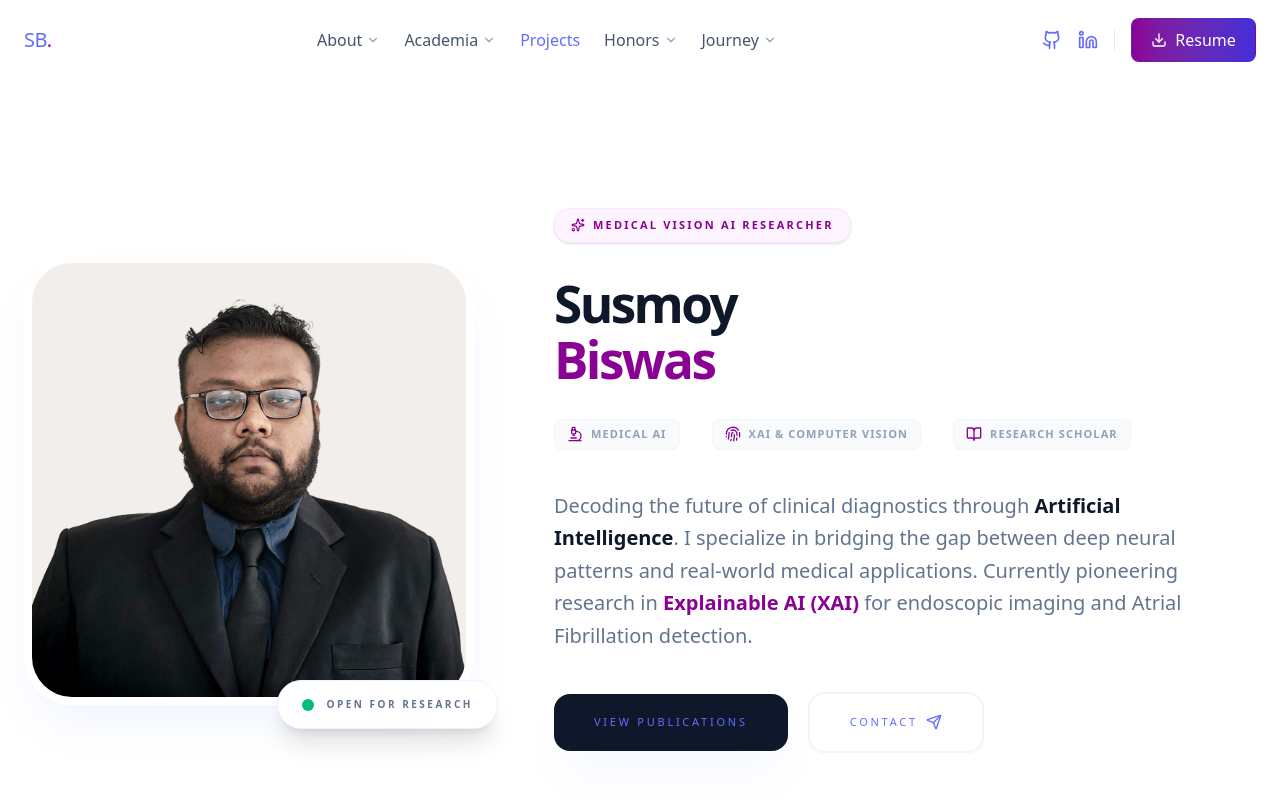
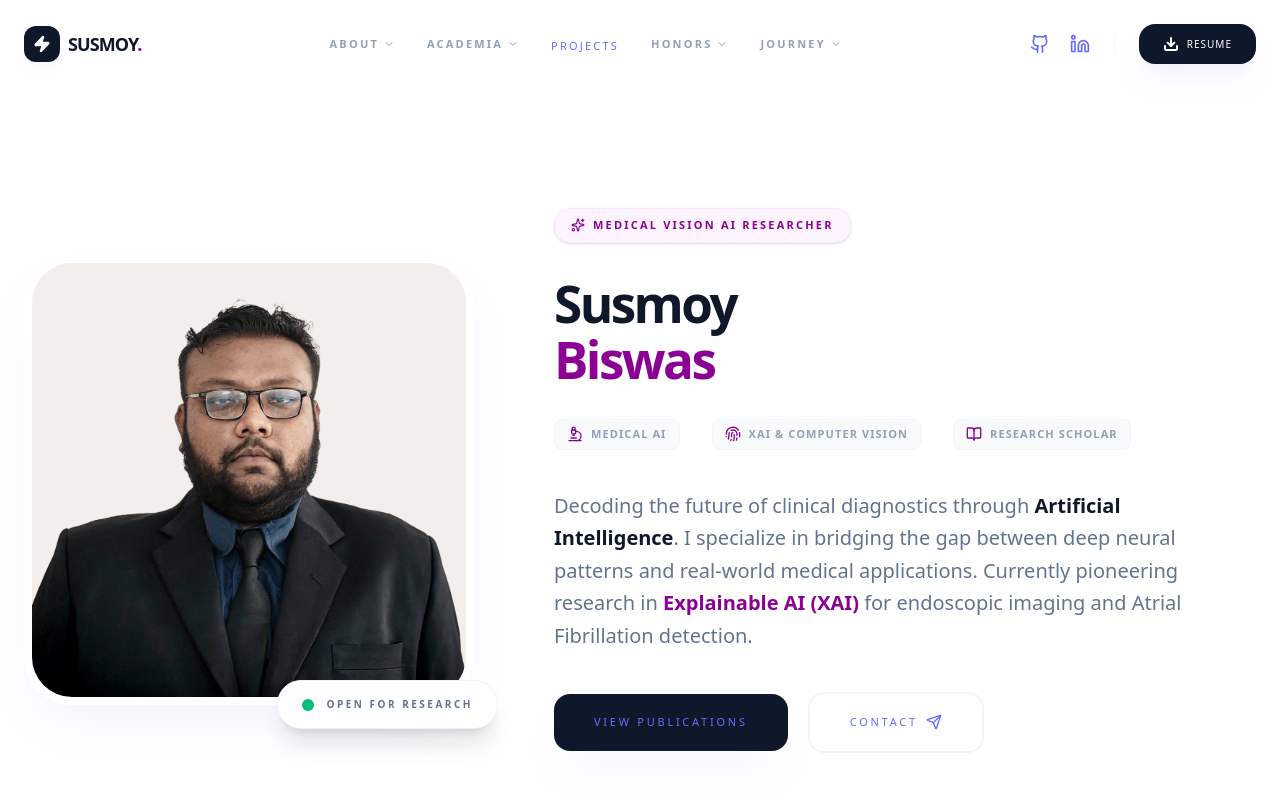
Before and after one commit to susb47/port-sbs, a React (Vite) app in the folder my-portfolio/: page / in a window 1280 px wide. Shown: the top 800 px of the page. Built offline with nearby package versions, Linux system fonts and the light colour scheme.

Commit message:
Added Resume

```diff
--- a/my-portfolio/src/components/Navbar.jsx
+++ b/my-portfolio/src/components/Navbar.jsx
@@ -1,14 +1,14 @@
 import React, { useState, useEffect } from "react";
-import { Download, Github, Linkedin, Menu, X, ChevronDown } from "lucide-react";
+import { Download, Github, Linkedin, Menu, X, ChevronDown, Zap } from "lucide-react";
 import { motion, AnimatePresence } from "framer-motion";
+import resumeFile from "../assets/resume.pdf";
 
-// Our New Organized Information Architecture
 const navStructure = [
   {
     title: "About",
     links: [
       { name: "Overview", href: "#about" },
-      { name: "Skills", href: "#skills" },
+      { name: "Impact", href: "#impact" },
     ]
   },
   {
@@ -21,7 +21,7 @@ const navStructure = [
   },
   {
     title: "Projects",
-    href: "#projects", // Direct link, no dropdown
+    href: "#projects",
   },
   {
     title: "Honors",
@@ -34,7 +34,6 @@ const navStructure = [
   {
     title: "Journey",
     links: [
-      { name: "Extra Curricular", href: "#extra-curricular" },
       { name: "Hall of Failure", href: "#hall-of-failure" },
     ]
   }
@@ -43,10 +42,9 @@ const navStructure = [
 const Navbar = () => {
   const [isOpen, setIsOpen] = useState(false);
   const [scrolled, setScrolled] = useState(false);
-  const [activeDropdown, setActiveDropdown] = useState(null); // For Desktop
-  const [mobileExpanded, setMobileExpanded] = useState(null); // For Mobile
+  const [activeDropdown, setActiveDropdown] = useState(null);
+  const [mobileExpanded, setMobileExpanded] = useState(null);
 
-  // Handle scroll effect
   useEffect(() => {
     const handleScroll = () => setScrolled(window.scrollY > 20);
     window.addEventListener("scroll", handleScroll);
@@ -55,19 +53,24 @@ const Navbar = () => {
 
   return (
     <header
-      className={`fixed top-0 w-full z-50 transition-all duration-300 ${
-        scrolled ? "bg-white/90 backdrop-blur-md shadow-sm border-b border-indigo-50" : "bg-white"
+      className={`fixed top-0 w-full z-[100] transition-all duration-500 ${
+        scrolled ? "bg-white/80 backdrop-blur-md shadow-sm border-b border-slate-100 py-3" : "bg-white py-5"
       }`}
     >
-      <div className="container mx-auto px-6 h-16 md:h-20 flex items-center justify-between">
+      <div className="container mx-auto px-6 max-w-7xl flex items-center justify-between">
 
         {/* Logo */}
-        <a href="#" className="text-xl font-bold text-slate-900 tracking-tight z-50">
-          SB<span className="text-fuchsia-800">.</span>
+        <a href="#" className="flex items-center gap-2 group z-[110]">
+          <div className="w-9 h-9 bg-slate-900 rounded-xl flex items-center justify-center text-white group-hover:bg-fuchsia-800 transition-colors shadow-lg shadow-indigo-100/20">
+            <Zap size={18} fill="currentColor" />
+          </div>
+          <span className="text-lg font-black tracking-tighter text-slate-900 uppercase">
+            Susmoy<span className="text-fuchsia-800">.</span>
+          </span>
         </a>
 
         {/* DESKTOP NAVIGATION */}
-        <nav className="hidden xl:flex items-center gap-6 z-50">
+        <nav className="hidden xl:flex items-center gap-8">
           {navStructure.map((item, index) => (
             <div
               key={item.title}
@@ -76,38 +79,33 @@ const Navbar = () => {
               onMouseLeave={() => setActiveDropdown(null)}
             >
               {item.href ? (
-                // Direct Link (Projects)
                 <a
                   href={item.href}
-                  className="font-medium text-slate-600 transition-all duration-300 hover:text-transparent hover:bg-clip-text hover:bg-gradient-to-r hover:from-fuchsia-700 hover:to-indigo-600 py-6"
+                  className="text-[11px] font-black uppercase tracking-[0.2em] text-slate-400 hover:text-fuchsia-800 transition-colors py-4"
                 >
                   {item.title}
                 </a>
               ) : (
-                // Dropdown Trigger
-                <div className="flex items-center gap-1 font-medium text-slate-600 cursor-pointer transition-all duration-300 hover:text-transparent hover:bg-clip-text hover:bg-gradient-to-r hover:from-fuchsia-700 hover:to-indigo-600 py-6 group">
+                <div className="flex items-center gap-1 text-[11px] font-black uppercase tracking-[0.2em] text-slate-400 cursor-pointer hover:text-fuchsia-800 transition-colors py-4 group">
                   {item.title}
-                  <ChevronDown size={14} className="text-slate-400 group-hover:text-fuchsia-700 transition-transform duration-300 group-hover:rotate-180" />
+                  <ChevronDown size={12} className={`transition-transform duration-300 ${activeDropdown === index ? "rotate-180 text-fuchsia-800" : ""}`} />
                 </div>
               )}
 
-              {/* Animated Dropdown Menu */}
-              {!item.href && (
               <AnimatePresence>
-                  {activeDropdown === index && (
+                {activeDropdown === index && !item.href && (
                   <motion.div
                     initial={{ opacity: 0, y: 10, scale: 0.95 }}
                     animate={{ opacity: 1, y: 0, scale: 1 }}
                     exit={{ opacity: 0, y: 10, scale: 0.95 }}
-                      transition={{ duration: 0.2 }}
-                      className="absolute top-full left-0 mt-[-10px] w-48 bg-white border border-indigo-50 rounded-xl shadow-xl overflow-hidden py-2"
+                    className="absolute top-full left-[-20px] w-56 bg-white border border-slate-100 rounded-2xl shadow-2xl shadow-indigo-100/50 overflow-hidden py-3"
                   >
                     {item.links.map((link) => (
                       <a
                         key={link.name}
                         href={link.href}
                         onClick={() => setActiveDropdown(null)}
-                          className="block px-4 py-2 text-sm text-slate-600 hover:text-fuchsia-800 hover:bg-gradient-to-r hover:from-indigo-50 hover:to-fuchsia-50 transition-all"
+                        className="block px-6 py-3 text-[10px] font-bold uppercase tracking-widest text-slate-500 hover:text-fuchsia-800 hover:bg-slate-50 transition-all"
                       >
                         {link.name}
                       </a>
@@ -115,83 +113,93 @@ const Navbar = () => {
                   </motion.div>
                 )}
               </AnimatePresence>
-              )}
             </div>
           ))}
         </nav>
 
-        {/* Right Side: Socials & Resume (Desktop) */}
-        <div className="hidden md:flex items-center gap-4 z-50">
-          <div className="flex gap-4 pr-4 border-r border-indigo-100">
-            <a href="#" className="text-slate-400 hover:text-fuchsia-800 transition-colors"><Github size={20} /></a>
-            <a href="#" className="text-slate-400 hover:text-blue-600 transition-colors"><Linkedin size={20} /></a>
+        {/* Right Side Tools */}
+        <div className="hidden md:flex items-center gap-6">
+          <div className="flex gap-5 border-r border-slate-100 pr-6">
+            <a
+              href="https://github.com/susb47"
+              target="_blank"
+              rel="noreferrer"
+              className="text-slate-400 hover:text-fuchsia-800 transition-all hover:scale-110"
+            >
+              <Github size={20} />
+            </a>
+            <a
+              href="https://www.linkedin.com/in/susmoybiswas47"
+              target="_blank"
+              rel="noreferrer"
+              className="text-slate-400 hover:text-fuchsia-800 transition-all hover:scale-110"
+            >
+              <Linkedin size={20} />
+            </a>
           </div>
-          <button className="flex items-center gap-2 bg-gradient-to-r from-fuchsia-800 to-indigo-700 text-white px-5 py-2.5 rounded-full text-sm font-bold hover:shadow-lg hover:shadow-fuchsia-800/30 transition-all hover:scale-105">
-            <Download size={16} /> Resume
+
+          <a
+            href={resumeFile}
+            download="Susmoy_Biswas_Resume.pdf"
+            className="flex items-center gap-2 bg-slate-900 text-white px-6 py-3 rounded-2xl font-black text-[10px] uppercase tracking-widest hover:bg-fuchsia-800 transition-all shadow-xl shadow-indigo-100/40 hover:-translate-y-1 active:translate-y-0"
+          >
+            <Download size={16} strokeWidth={3} className="text-white" />
+            <span className="text-white">Resume</span>
+          </a>
+        </div>
+
+        {/* Mobile Toggle */}
+        <button className="xl:hidden text-slate-900 z-[110] p-2" onClick={() => setIsOpen(!isOpen)}>
+          {isOpen ? <X size={28} /> : <Menu size={28} />}
         </button>
       </div>
 
-        {/* Mobile Menu Toggle */}
-        <button
-          className="xl:hidden text-slate-900 z-50 p-2 -mr-2"
-          onClick={() => setIsOpen(!isOpen)}
-        >
-          {isOpen ? <X size={24} /> : <Menu size={24} />}
-        </button>
-      </div>
-
-      {/* MOBILE NAVIGATION DROPDOWN (Accordion Style) */}
+      {/* MOBILE MENU (Full-screen Slide) */}
       <AnimatePresence>
         {isOpen && (
           <motion.div
-            initial={{ opacity: 0, height: 0 }}
-            animate={{ opacity: 1, height: "auto" }}
-            exit={{ opacity: 0, height: 0 }}
-            className="xl:hidden absolute top-16 md:top-20 left-0 w-full bg-white border-b border-indigo-100 shadow-2xl overflow-hidden flex flex-col"
+            initial={{ x: "100%" }}
+            animate={{ x: 0 }}
+            exit={{ x: "100%" }}
+            transition={{ type: "spring", damping: 30, stiffness: 300 }}
+            className="xl:hidden fixed inset-0 w-full h-screen bg-white z-[105] flex flex-col"
           >
-            <div className="px-6 py-4 flex flex-col gap-2 max-h-[70vh] overflow-y-auto no-scrollbar">
+            <div className="flex-1 overflow-y-auto px-8 pt-32 pb-10">
               {navStructure.map((item, index) => (
-                <div key={item.title} className="border-b border-slate-100 last:border-0 pb-2">
+                <div key={item.title} className="mb-6">
                   {item.href ? (
-                    // Mobile Direct Link
                     <a
                       href={item.href}
                       onClick={() => setIsOpen(false)}
-                      className="block py-3 text-lg font-bold text-slate-800 hover:text-fuchsia-800"
+                      className="text-4xl font-black text-slate-900 uppercase tracking-tighter"
                     >
                       {item.title}
                     </a>
                   ) : (
-                    // Mobile Accordion Trigger
                     <div>
                       <button
                         onClick={() => setMobileExpanded(mobileExpanded === index ? null : index)}
-                        className="w-full flex items-center justify-between py-3 text-lg font-bold text-slate-800 hover:text-fuchsia-800"
+                        className="w-full flex items-center justify-between text-4xl font-black text-slate-900 uppercase tracking-tighter"
                       >
                         {item.title}
-                        <ChevronDown
-                          size={20}
-                          className={`transition-transform duration-300 ${mobileExpanded === index ? "rotate-180 text-fuchsia-800" : "text-slate-400"}`}
-                        />
+                        <ChevronDown size={32} className={`transition-transform duration-300 ${mobileExpanded === index ? "rotate-180 text-fuchsia-800" : "text-slate-300"}`} />
                       </button>
-
-                      {/* Mobile Accordion Content */}
                       <AnimatePresence>
                         {mobileExpanded === index && (
                           <motion.div
-                            initial={{ opacity: 0, height: 0 }}
-                            animate={{ opacity: 1, height: "auto" }}
-                            exit={{ opacity: 0, height: 0 }}
-                            className="overflow-hidden flex flex-col pl-4 border-l-2 border-indigo-100 ml-2 mb-2"
+                            initial={{ height: 0, opacity: 0 }}
+                            animate={{ height: "auto", opacity: 1 }}
+                            exit={{ height: 0, opacity: 0 }}
+                            className="overflow-hidden flex flex-col gap-4 mt-6 ml-4 border-l-2 border-slate-100 pl-6"
                           >
                             {item.links.map((link) => (
                               <a
                                 key={link.name}
                                 href={link.href}
                                 onClick={() => setIsOpen(false)}
-                                className="py-2 text-slate-600 hover:text-fuchsia-800 font-medium"
+                                className="text-xl font-bold text-slate-400 hover:text-fuchsia-800 lowercase"
                               >
-                                {link.name}
+                                / {link.name}
                               </a>
                             ))}
                           </motion.div>
@@ -203,14 +211,18 @@ const Navbar = () => {
               ))}
             </div>
 
-            <div className="px-6 py-6 bg-slate-50 border-t border-indigo-50 flex flex-col gap-4">
-              <div className="flex items-center justify-center gap-6">
-                 <a href="#" className="text-slate-400 hover:text-fuchsia-800"><Github size={24} /></a>
-                 <a href="#" className="text-slate-400 hover:text-blue-600"><Linkedin size={24} /></a>
+            <div className="p-8 bg-slate-50 border-t border-slate-100 flex flex-col gap-8">
+              <div className="flex justify-center gap-12">
+                 <a href="https://github.com/susb47" target="_blank" rel="noreferrer" className="text-slate-400 scale-125 hover:text-fuchsia-800 transition-colors"><Github /></a>
+                 <a href="https://www.linkedin.com/in/susmoybiswas47" target="_blank" rel="noreferrer" className="text-slate-400 scale-125 hover:text-fuchsia-800 transition-colors"><Linkedin /></a>
               </div>
-              <button className="flex items-center justify-center gap-2 bg-gradient-to-r from-fuchsia-800 to-indigo-700 text-white w-full py-3.5 rounded-xl font-bold shadow-md hover:shadow-lg transition-all">
-                <Download size={18} /> Download Resume
-              </button>
+              <a
+                href={resumeFile}
+                download
+                className="w-full bg-slate-900 text-white py-5 rounded-2xl font-black uppercase tracking-widest text-center shadow-xl shadow-slate-200"
+              >
+                Download Resume
+              </a>
             </div>
           </motion.div>
         )}
```
Also changed, not shown: 1 other file (tests, documents, lock files or other folders). Lines whose indentation alone changed are shown as unchanged.
